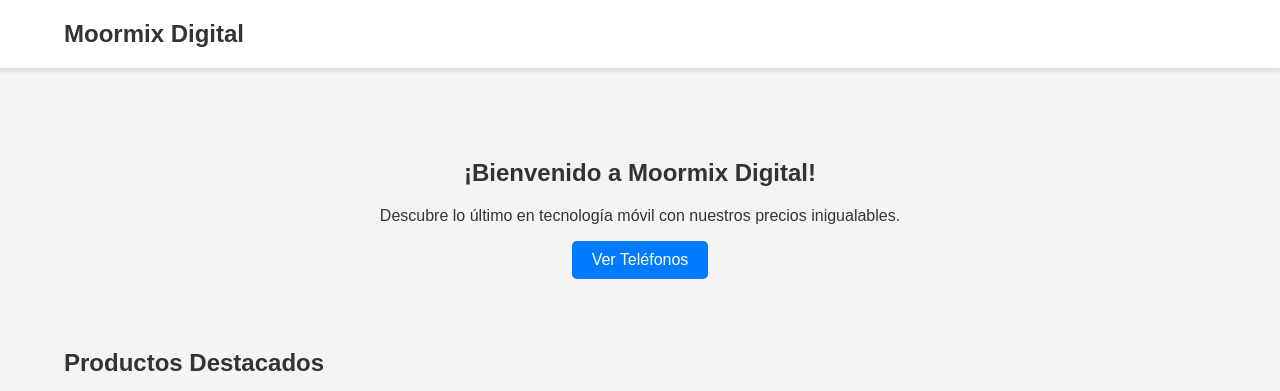
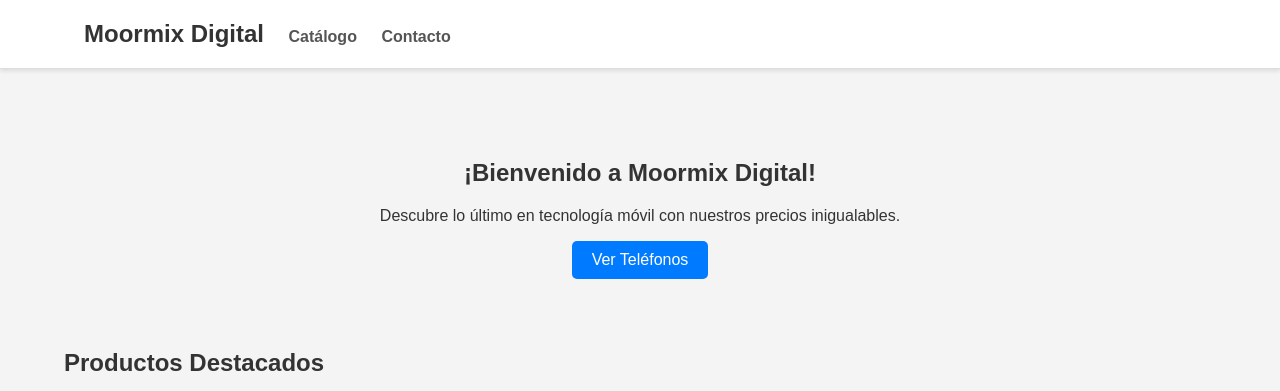
Before and after one commit to MOORMIX-DIGITAL/Moormix1, a plain HTML site: page index.html in a window 1280 px wide. Shown: the top 391 px of the page. Drawn offline with Linux system fonts and the light colour scheme.

Commit message:
Update index.html

```diff
--- a/index.html
+++ b/index.html
@@ -10,7 +10,11 @@
 
     <header>
         <div class="header-content">
+            <nav>
             <a href="index.html" class="logo">Moormix Digital</a>
+    <a href="catalogo.html">Catálogo</a>
+    <a href="contacto.html">Contacto</a>
+</nav>
         </div>
     </header>
 
```
